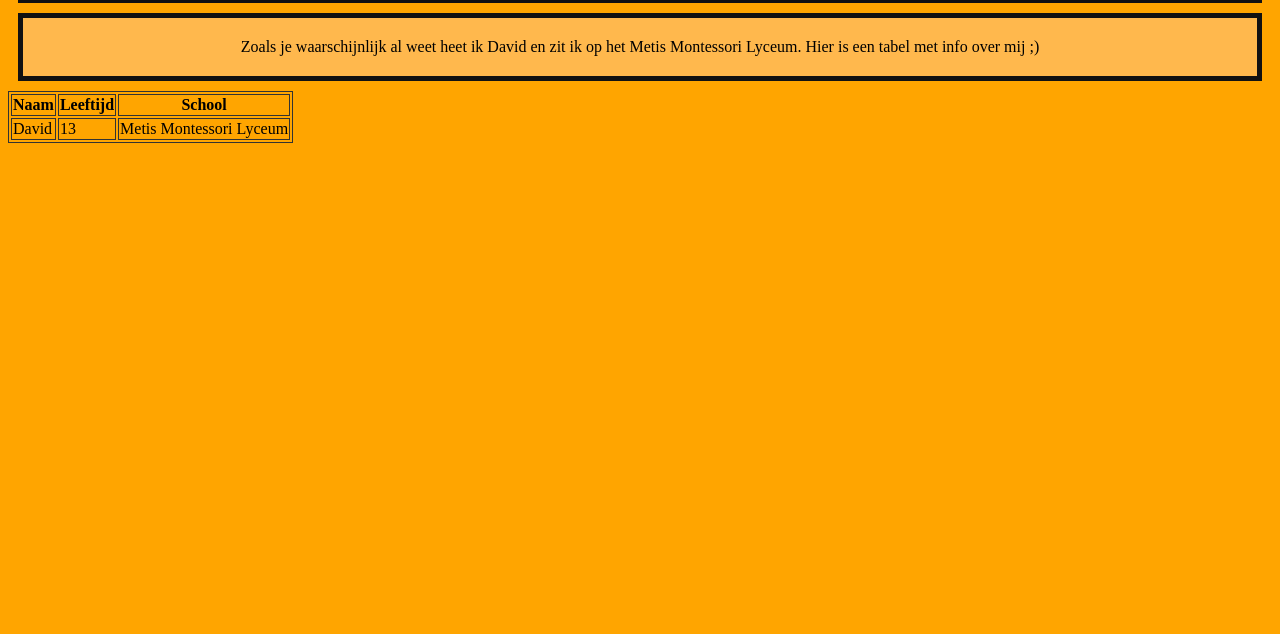
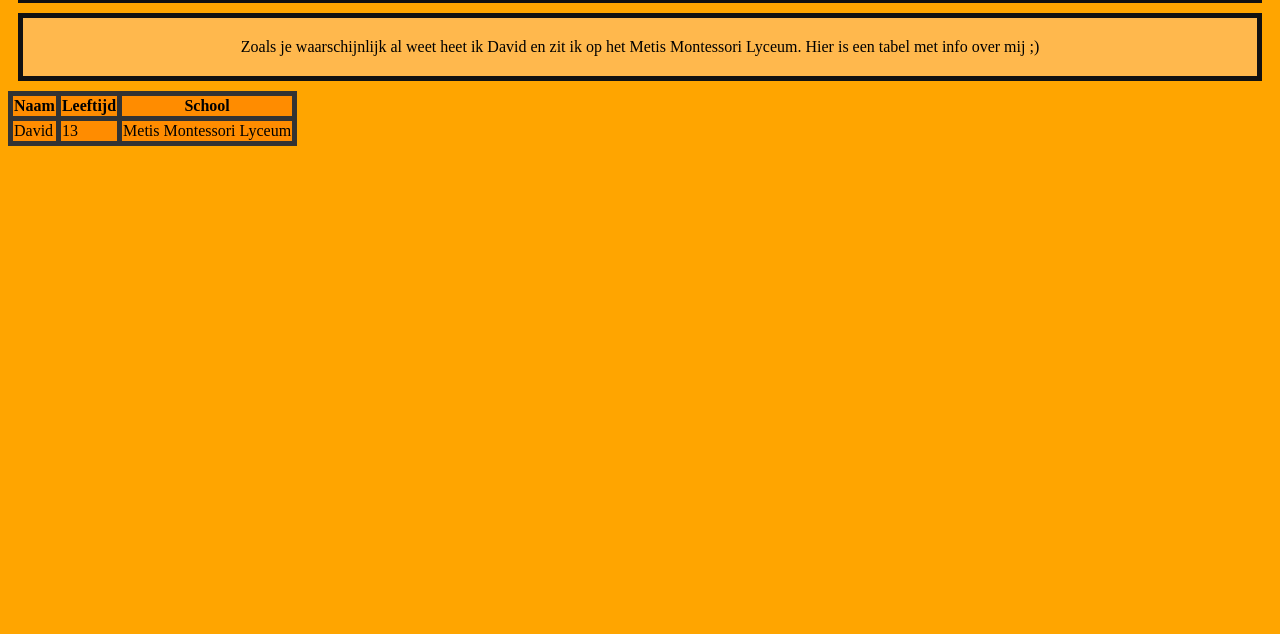
Before and after one commit to Davidrbl/Davidrbl.github.io, a plain HTML site: page Contact.html in a window 1280 px wide. Shown: the part 166-800 px from the top of the page. Drawn offline with Linux system fonts and the light colour scheme.

Commit message:
Update coole_style.css

```diff
--- a/coole_style.css
+++ b/coole_style.css
@@ -35,5 +35,7 @@ body {
 }
 
 table, td, th{
-    border: 1px solid #333;
+    border: 5px solid #333;
+    border-collapse: collapse;
+    background-color: darkorange;
 }
```
